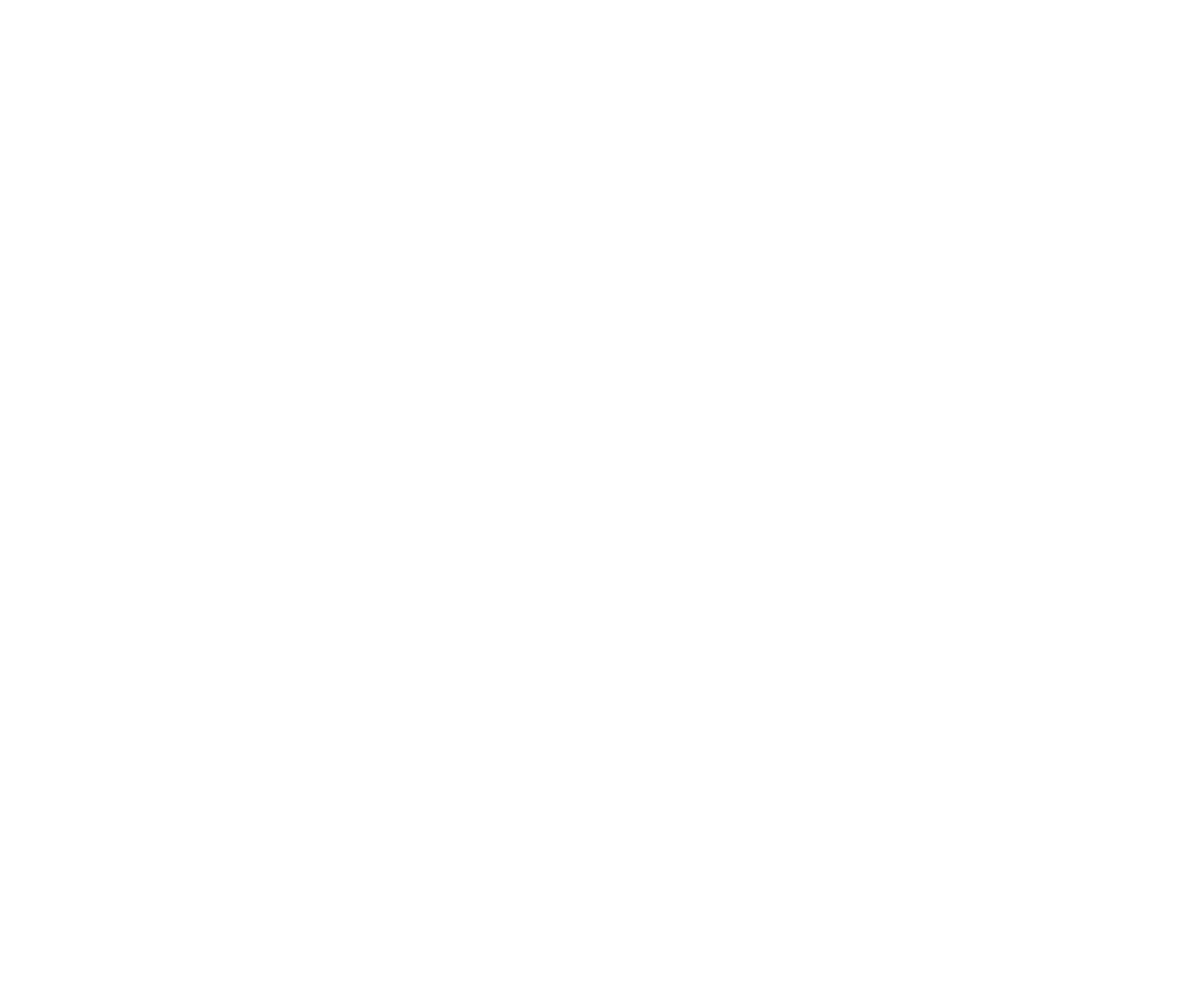
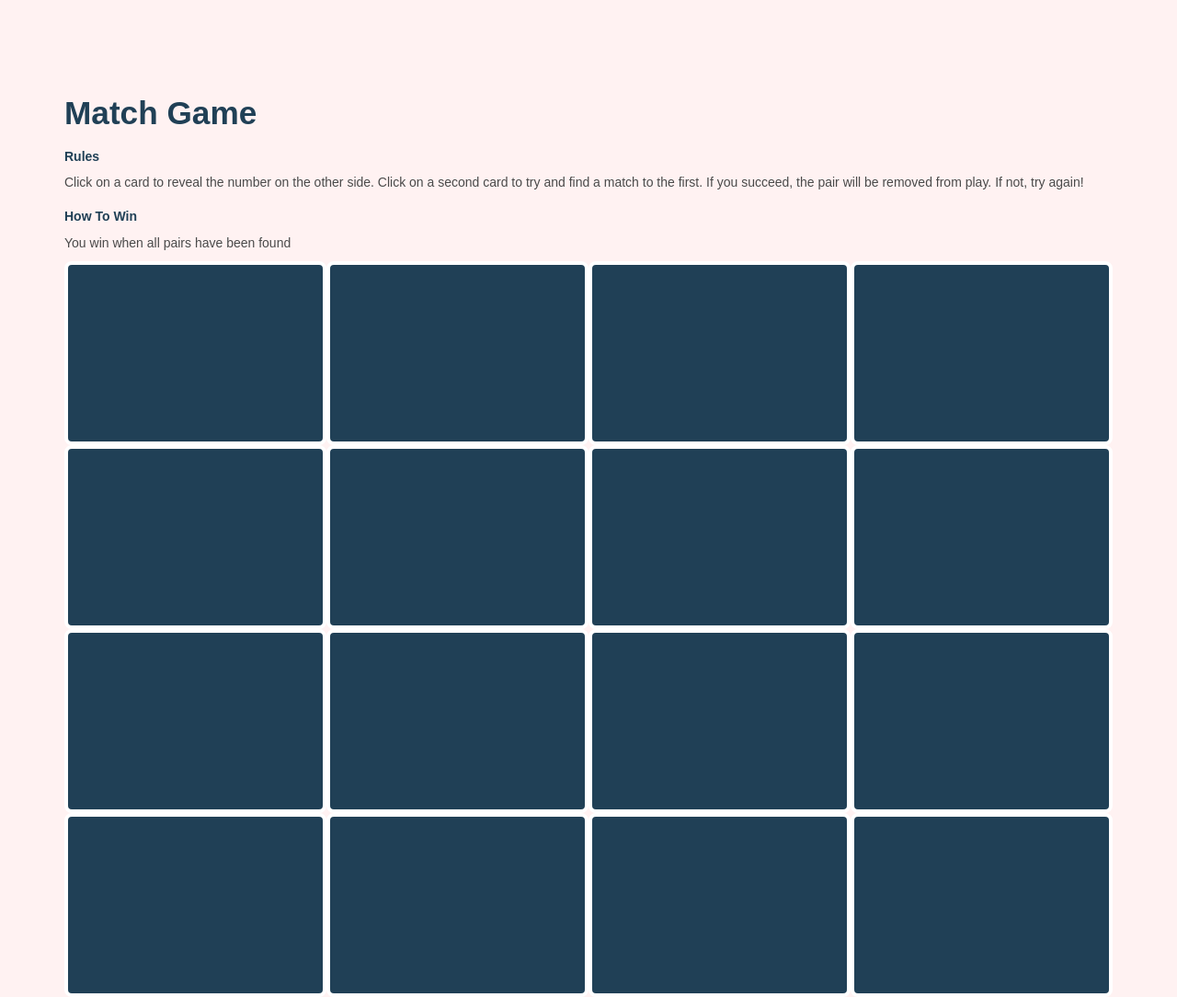
Before and after one commit to zmfrew/match-game, a plain HTML site: page project/index.html in a window 1280 px wide. Shown: the whole page at 92% size. Before the commit the page ends 800 px from the top, so only its background shows below. Drawn offline with nearby package versions, Linux system fonts and the light colour scheme.

Commit message:
Add HTML elements and CSS styling

```diff
--- /dev/null
+++ b/project/css/text.css
@@ -0,0 +1,52 @@
+html {
+  font-size: 16px;
+}
+
+body {
+  min-width: 400px;
+  background-color: rgb(255, 242, 242);
+  font-family: "Work Sans", sans-serif;
+  color: rgb(32, 64, 86);
+}
+
+.container {
+  padding-top: 5.25rem;
+}
+
+.row {
+  margin-left: -15px;
+  margin-right: -15px;
+}
+
+.col-xs-12 {
+  width: 100%;
+}
+
+h1 {
+  font-size: 2.2rem;
+  font-weight: bold;
+}
+
+h2 {
+  font-size: 0.875rem;
+  font-weight: bold;
+}
+
+p {
+  font-size: 0.875rem;
+  color: rgb(74,74,74);
+}
+
+.card {
+  display: flex;
+  justify-content: center;
+  align-items: center;
+  height: 12.5rem;
+  border: 4px solid white;
+  border-radius: 8px;
+  background-color: rgb(32, 64, 86);
+  font-size: 7rem;
+  font-weight: 900;
+  color: rgb(255, 255, 255);
+  cursor: pointer;
+}
--- a/project/index.html
+++ b/project/index.html
@@ -2,13 +2,75 @@
 <html>
 <head>
   <title>Match Game</title>
+  <link href="./css/bootstrap.css" rel="stylesheet" type="text/css" />
+  <link href="./css/text.css" rel="stylesheet" type="text/css" />
 </head>
 <body>
+
+  <div class="container">
+
+    <div class="row">
+
+      <!-- Instructions to play -->
+      <div class="col-md-3 col-xs-12">
+        <h1>Match Game</h1>
+        <h2>Rules</h2>
+        <p>
+          Click on a card to reveal the number on the other side. Click on a second card to try and find a match to the first. If you succeed, the pair will be removed from play. If not, try again!
+        </p>
+        <h2>How To Win</h2>
+        <p>
+          You win when all pairs have been found
+        </p>
+      </div>
+
+      <!-- Gameboard grid -->
+      <div class="cold-md-9 col-xs-12" id="game">
+        <div class="col-xs-3 card">
+        </div>
+        <div class="col-xs-3 card">
+        </div>
+        <div class="col-xs-3 card">
+        </div>
+        <div class="col-xs-3 card">
+        </div>
+        <div class="col-xs-3 card">
+        </div>
+        <div class="col-xs-3 card">
+        </div>
+        <div class="col-xs-3 card">
+        </div>
+        <div class="col-xs-3 card">
+        </div>
+        <div class="col-xs-3 card">
+        </div>
+        <div class="col-xs-3 card">
+        </div>
+        <div class="col-xs-3 card">
+        </div>
+        <div class="col-xs-3 card">
+        </div>
+        <div class="col-xs-3 card">
+        </div>
+        <div class="col-xs-3 card">
+        </div>
+        <div class="col-xs-3 card">
+        </div>
+        <div class="col-xs-3 card">
+        </div>
+
+
+      </div>
+    </div>
+  </div>
+
+  <!-- Javascript and jQuery links -->
   <script
     src="https://code.jquery.com/jquery-3.1.1.min.js"
     integrity="sha256-hVVnYaiADRTO2PzUGmuLJr8BLUSjGIZsDYGmIJLv2b8="
     crossorigin="anonymous"></script>
   <script type="text/javascript" src="./resources/js/match-game.js"></script>
   <script type="text/javascript" src="./resources/js/tests.js"></script>
+
 </body>
 </html>
```
